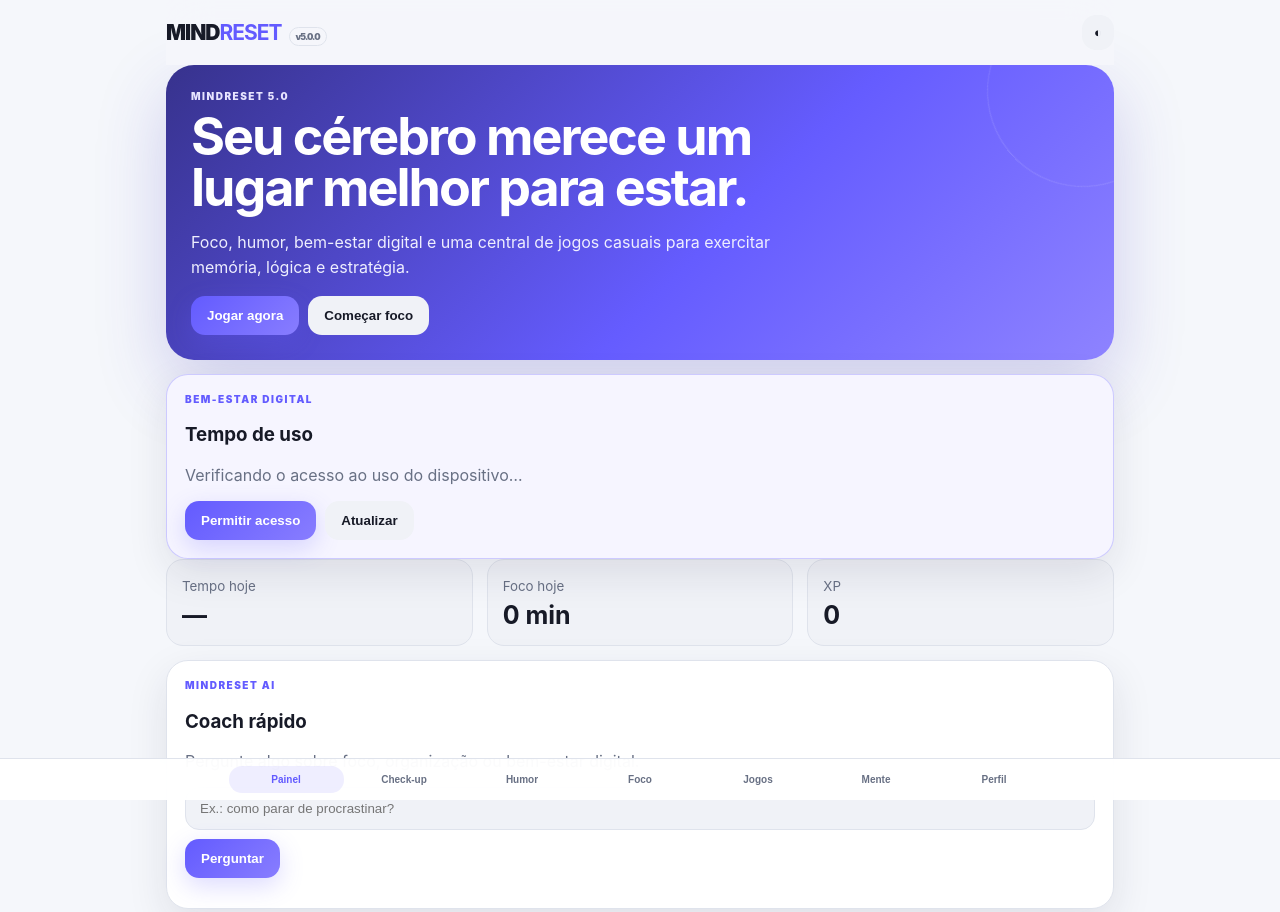
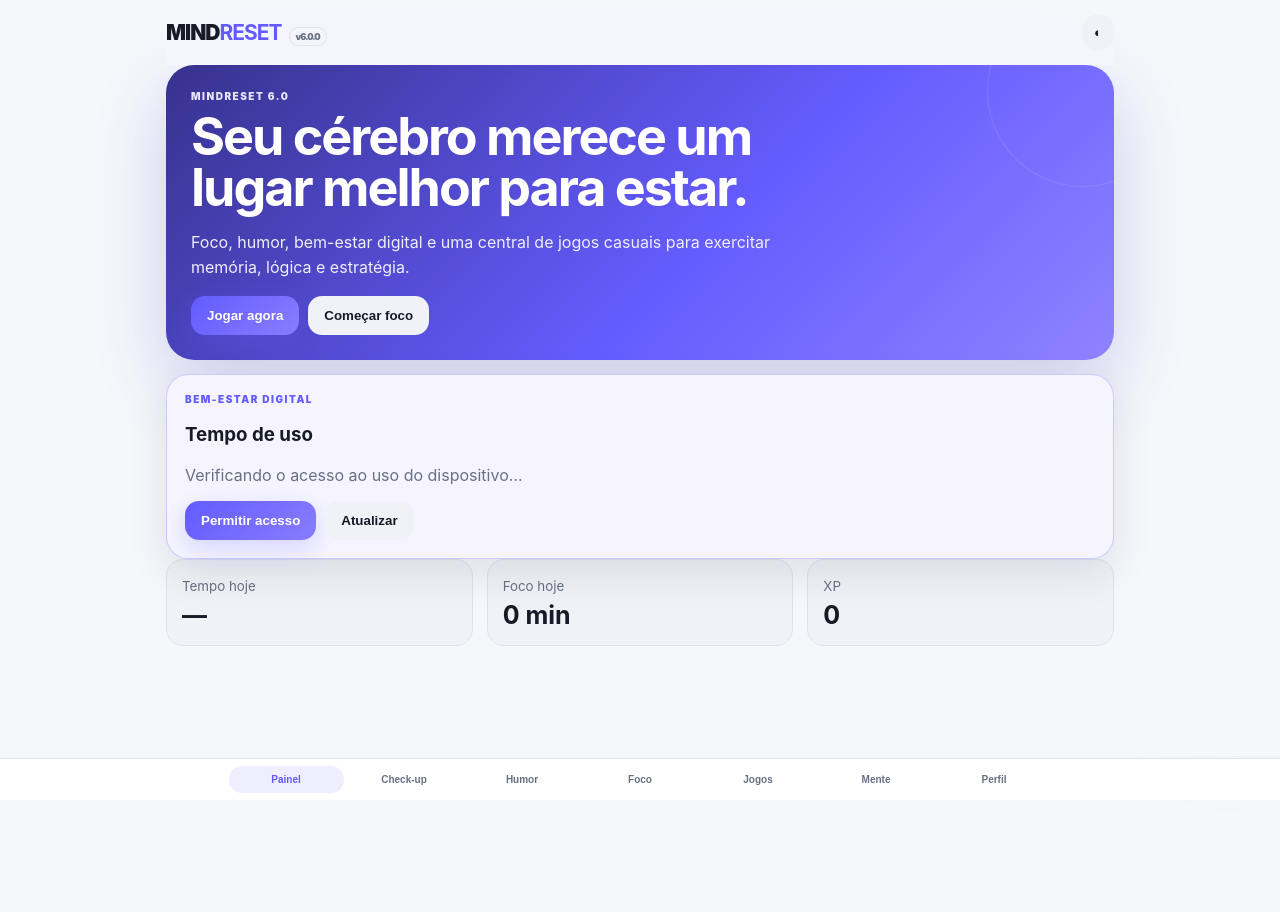
Before and after one commit to luizlobogg-sys/MindReset, a website: page www/index.html in a window 1280 px wide. Shown: the top 912 px of the page. After the commit the page ends 800 px from the top, so only its background shows below. Drawn offline with Linux system fonts and the light colour scheme.

Commit message:
V6: remover IA da Home e atualizar interface para 6.0

```diff
--- a/www/index.html
+++ b/www/index.html
@@ -2,7 +2,7 @@
 <html lang="pt-BR">
 <head>
 <meta charset="utf-8"><meta name="viewport" content="width=device-width,initial-scale=1,viewport-fit=cover">
-<meta name="theme-color" content="#f6f7fb"><meta name="description" content="MindReset — foco, bem-estar digital e jogos para o cérebro"><title>MindReset 5.0</title>
+<meta name="theme-color" content="#f6f7fb"><meta name="description" content="MindReset — foco, bem-estar digital e jogos para o cérebro"><title>MindReset 6.0</title>
 <script src="ai-config.js"></script>
 <style>
 :root{--bg:#f5f7fb;--surface:#fff;--surface2:#f0f2f7;--ink:#171a27;--muted:#687084;--line:#dfe3ec;--a:#635bff;--a2:#887dff;--good:#17a673;--bad:#df5368;--gold:#d69b16;--shadow:0 14px 40px rgba(28,34,56,.10)}
@@ -12,12 +12,11 @@ html[data-theme="dark"]{--bg:#080b18;--surface:#11162b;--surface2:#171d36;--ink:
 </head>
 <body>
 <div class="app">
-<header class="top"><div class="brand">MIND<b>RESET</b><span class="version">v5.0.0</span></div><button class="iconbtn" onclick="toggleTheme()" aria-label="Alternar tema">◐</button></header>
+<header class="top"><div class="brand">MIND<b>RESET</b><span class="version">v6.0.0</span></div><button class="iconbtn" onclick="toggleTheme()" aria-label="Alternar tema">◐</button></header>
 <section id="home" class="page active">
-<div class="hero"><div class="eyebrow">MINDRESET 5.0</div><h1>Seu cérebro merece um lugar melhor para estar.</h1><p>Foco, humor, bem-estar digital e uma central de jogos casuais para exercitar memória, lógica e estratégia.</p><div class="row"><button class="btn" onclick="go('games')">Jogar agora</button><button class="btn secondary" onclick="go('focus')">Começar foco</button></div></div>
+<div class="hero"><div class="eyebrow">MINDRESET 6.0</div><h1>Seu cérebro merece um lugar melhor para estar.</h1><p>Foco, humor, bem-estar digital e uma central de jogos casuais para exercitar memória, lógica e estratégia.</p><div class="row"><button class="btn" onclick="go('games')">Jogar agora</button><button class="btn secondary" onclick="go('focus')">Começar foco</button></div></div>
 <div id="usageCard" class="card permission"><div class="eyebrow">BEM-ESTAR DIGITAL</div><h3>Tempo de uso</h3><p id="usageText" class="muted">Verificando o acesso ao uso do dispositivo…</p><div class="row"><button class="btn" onclick="requestUsage()">Permitir acesso</button><button class="btn secondary" onclick="refreshUsage()">Atualizar</button></div></div>
 <div class="grid grid3"><div class="stat"><small>Tempo hoje</small><strong id="homeScreen">—</strong></div><div class="stat"><small>Foco hoje</small><strong id="homeFocus">0 min</strong></div><div class="stat"><small>XP</small><strong id="homeXp">0</strong></div></div>
-<div class="card"><div class="eyebrow">MINDRESET AI</div><h3>Coach rápido</h3><p class="muted">Pergunte algo sobre foco, organização ou bem-estar digital.</p><div class="row"><input id="aiInput" class="input" maxlength="300" placeholder="Ex.: como parar de procrastinar?"><button class="btn" onclick="askAI()">Perguntar</button></div><div id="aiAnswer" class="answer muted"></div></div>
 </section>
 <section id="checkup" class="page"><div class="card"><div class="eyebrow">CHECK-UP</div><h2>Como está seu dia?</h2><p class="muted">Indicadores de hábitos, não diagnóstico médico.</p><div class="grid grid3"><div class="stat"><small>Recovery</small><strong id="recovery">72</strong></div><div class="stat"><small>Humor</small><strong id="checkMood">—</strong></div><div class="stat"><small>Tela</small><strong id="checkScreen">—</strong></div></div></div><div class="card"><h3>Resumo</h3><p id="checkSummary" class="muted">Registre humor e complete uma sessão de foco para receber um resumo.</p></div></section>
 <section id="mood" class="page"><div class="card"><div class="eyebrow">HUMOR</div><h2>Como você está?</h2><div id="moods" class="moods"></div><p id="moodResult" class="muted">Escolha um estado.</p></div><div class="card"><div class="eyebrow">MENTAL WEATHER</div><h3 id="weatherTitle">Clima mental</h3><p id="weatherText" class="muted">Registre seu humor para gerar uma leitura.</p><button class="btn secondary" onclick="mentalWeather()">Atualizar</button></div></section>
```
